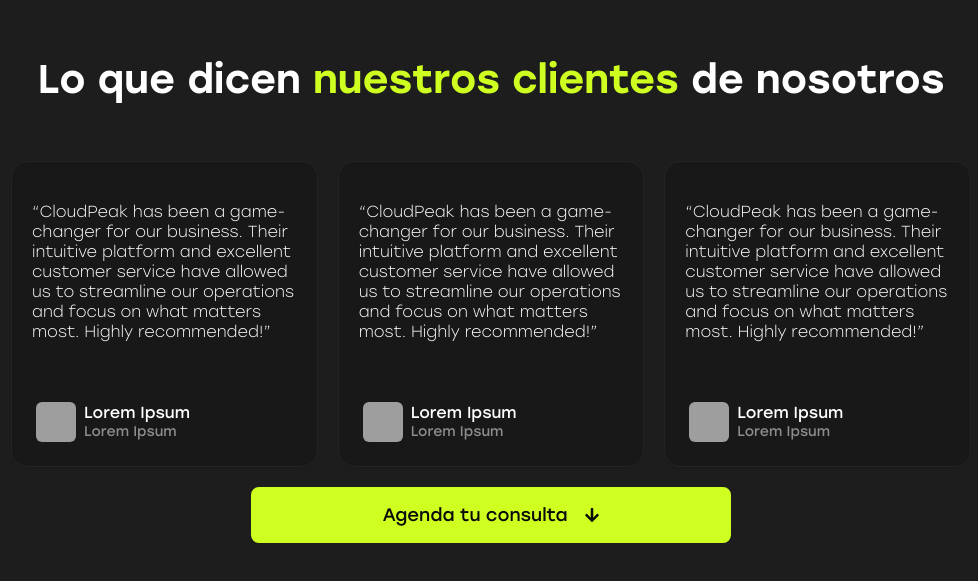
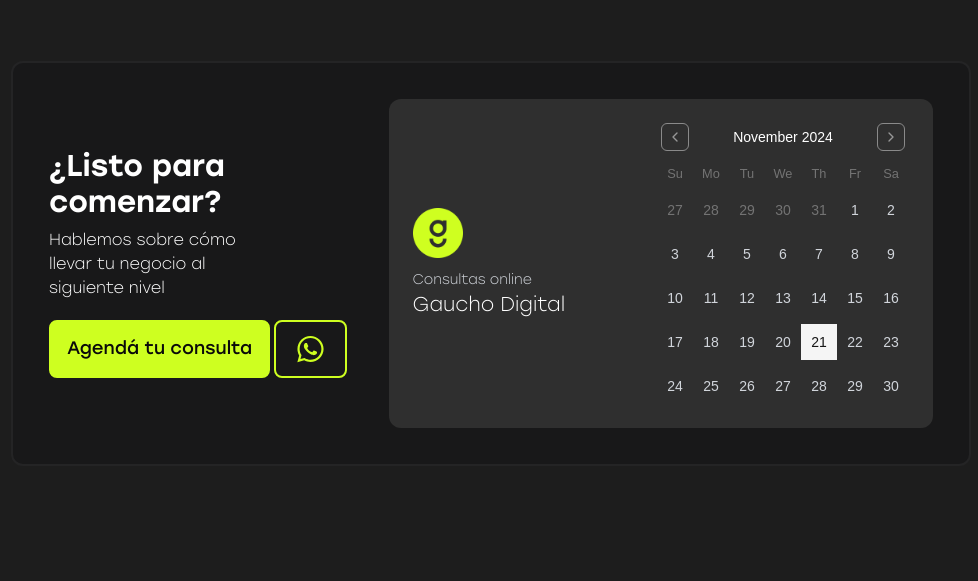
Before and after one commit to MarcoSavarin0/landing-for-gaucho, a Next.js app: page / in a window 1280 px wide. Shown: the part 4415-4996 px from the top of the page, without its empty margins (149-1127 px from the left). Built offline with nearby package versions, Linux system fonts and the light colour scheme; grey boxes are pictures that could not be loaded.

Commit message:
clientes seccion ocultada

```diff
--- a/src/components/HomeWrap.tsx
+++ b/src/components/HomeWrap.tsx
@@ -6,7 +6,7 @@
 import Header from "./Header"
 import SecondSection from "./SecondSection"
 import SeventhSection from "./SeventhSection"
-import SixthSection from "./SixthSection"
+// import SixthSection from "./SixthSection"
 import ThirdSection from "./ThirdSection"
 
 
@@ -29,9 +29,9 @@
             <div className="px-8 md:px-9 lg:px-24 xl:px-40 2xl:px-80 mt-40 md:mt-48 lg:mt-72 xl:mt-96" id="resultados">
                 <FifthSection />
             </div>
-            <div className="px-8 md:px-9 lg:px-24 xl:px-40 2xl:px-80 mt-40 md:mt-48 lg:mt-72 xl:mt-96" id="clientes">
+            {/* <div className="px-8 md:px-9 lg:px-24 xl:px-40 2xl:px-80 mt-40 md:mt-48 lg:mt-72 xl:mt-96" id="clientes">
                 <SixthSection />
-            </div>
+            </div> */}
             <div className="px-8 md:px-9 lg:px-24 xl:px-40 2xl:px-80 mt-40 md:mt-48 lg:mt-72 xl:mt-96" id="consulta">
                 <SeventhSection />
             </div>
```
